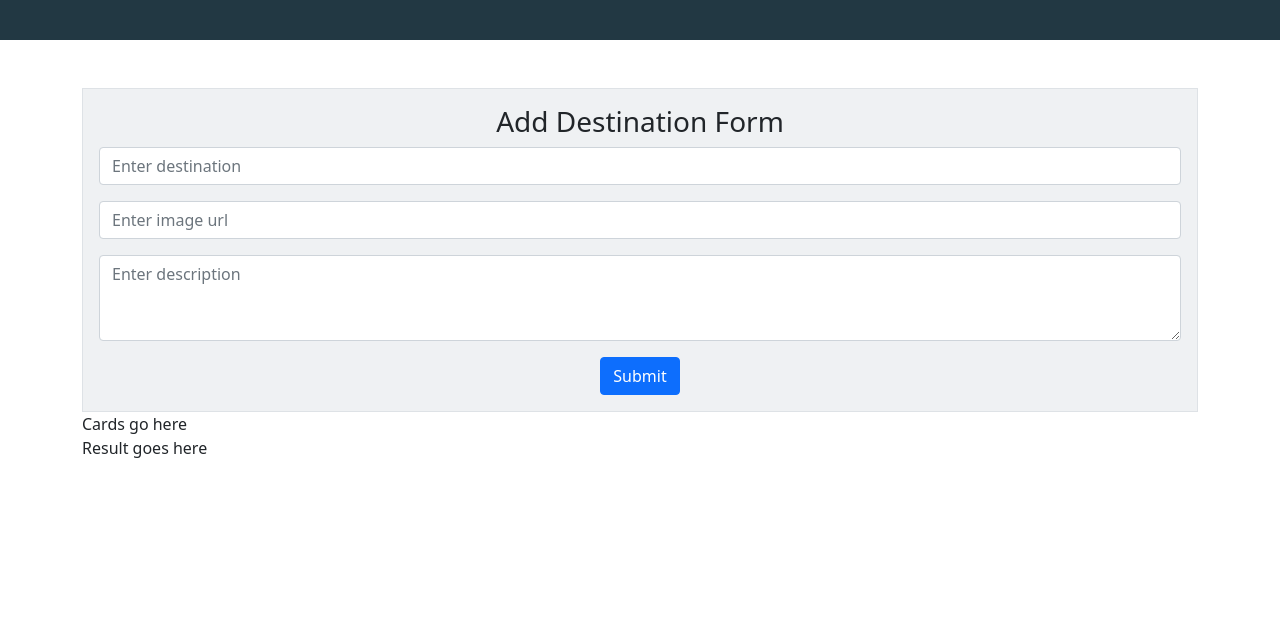
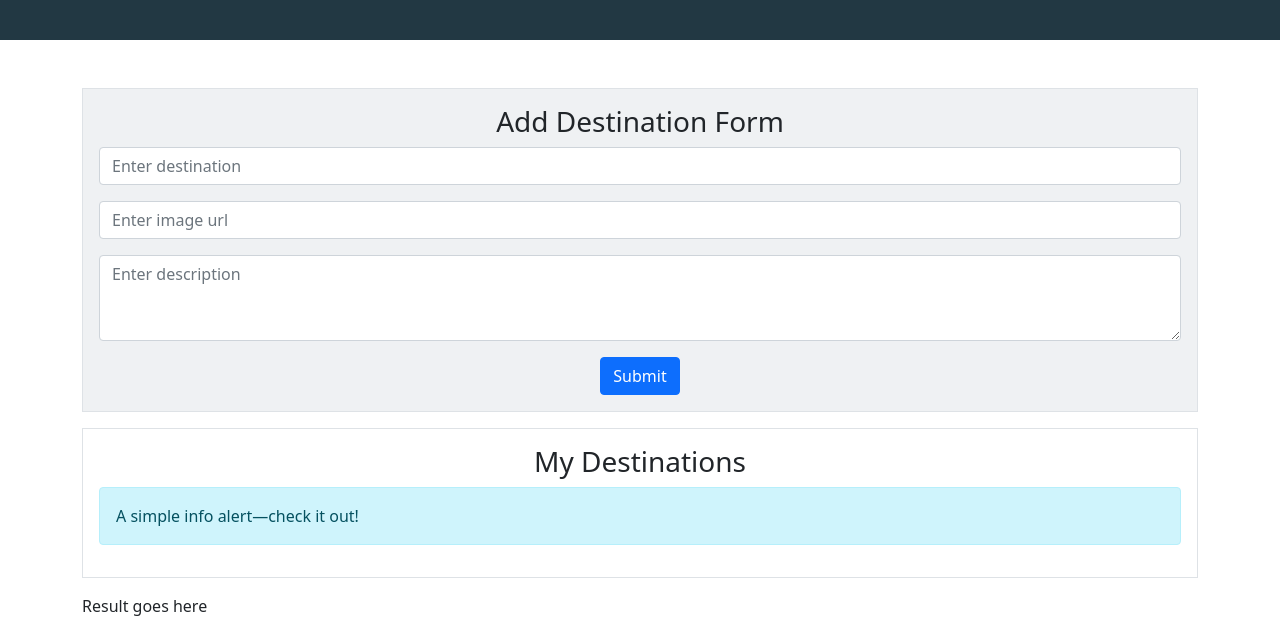
Before and after one commit to CodeOp-tech/fspt33-dom, a website: page src/travel-journal/index.html in a window 1280 px wide. Shown: the part 190-808 px from the top of the page. Drawn offline with nearby package versions, Linux system fonts and the light colour scheme.

Commit message:
add styled alert

```diff
--- a/src/travel-journal/index.html
+++ b/src/travel-journal/index.html
@@ -18,7 +18,7 @@
       <h2 class="my-3">Live your dreams!!</h2>
     </header>
     <main class="main container">
-      <section class="border p-3 text-center form-section">
+      <section class="border p-3 text-center form-section mb-3">
         <h3>Add Destination Form</h3>
         <form id="destination-form">
           <div class="mb-3">
@@ -46,7 +46,12 @@
           <button type="submit" class="btn btn-primary">Submit</button>
         </form>
       </section>
-      <section>Cards go here</section>
+      <section class="border p-3 mb-3">
+        <h3 class="text-center">My Destinations</h3>
+        <div class="alert alert-info" role="alert">
+          A simple info alert—check it out!
+        </div>
+      </section>
       <section>Result goes here</section>
     </main>
 
```
